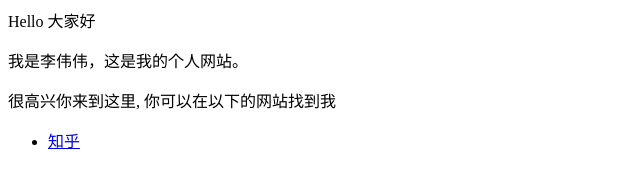
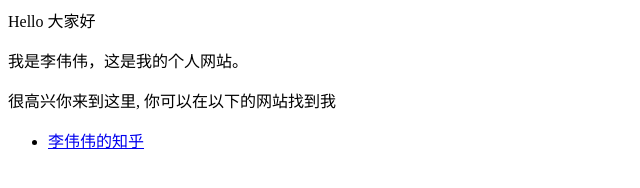
Before and after one commit to lwwtxwd/lwwtxwd.github.io, a plain HTML site: page index.html in a window 1280 px wide. Shown: the whole page, without its empty margins (0-640 px from the left). Drawn offline with Linux system fonts and the light colour scheme.

Commit message:
Update index.html

```diff
--- a/index.html
+++ b/index.html
@@ -3,5 +3,5 @@
 <p>很高兴你来到这里, 你可以在以下的网站找到我</p>
 
 <ul>
-  <li> <a href="https://www.zhihu.com/people/li-wei-wei-77-14-59">知乎</a> </li>
+  <li> <a href="https://www.zhihu.com/people/li-wei-wei-77-14-59">李伟伟的知乎</a> </li>
 </ul>
```
